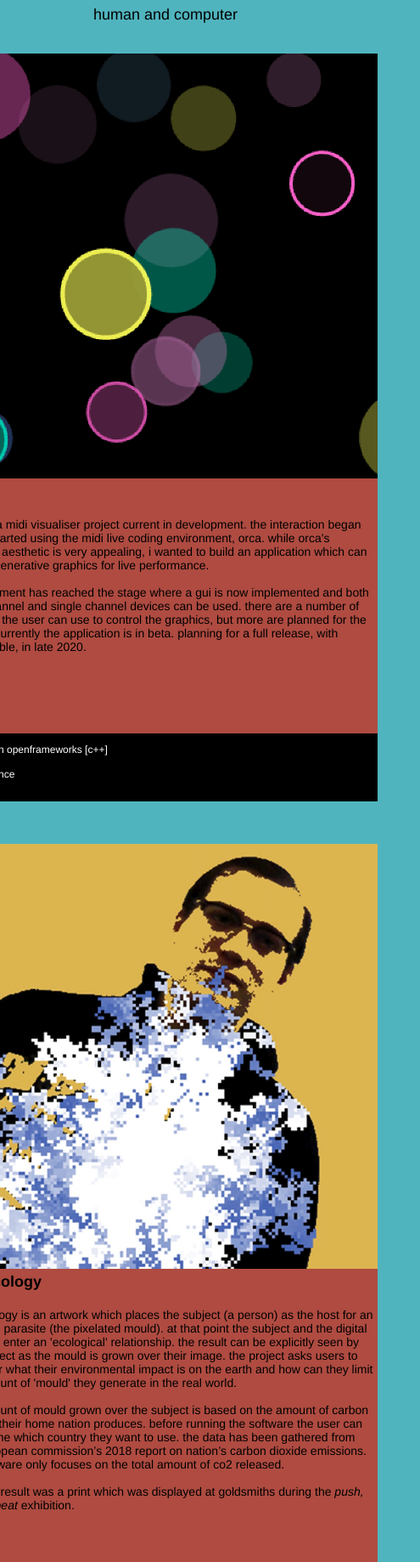
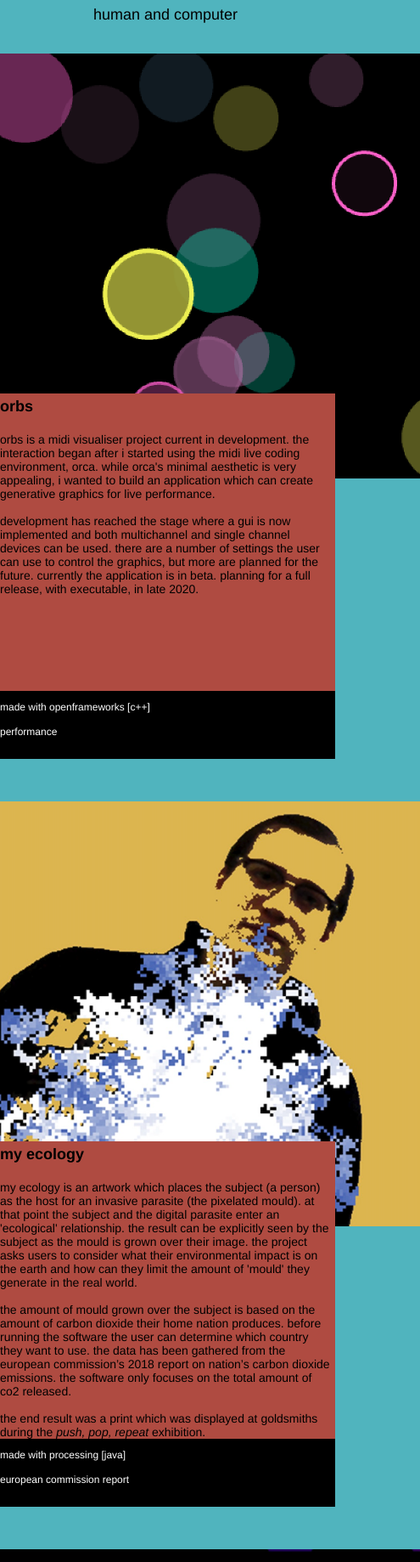
Before and after one commit to callumfowler101/callumfowler101.github.io, a plain HTML site: page portfolio.html in a window 390 px wide. Shown: the part 162-2000 px from the top of the page at 85% size, 495 px wide, since content can reach past the window. Drawn offline with Linux system fonts and the light colour scheme.

Commit message:
mobile format change --portfolio

```diff
--- a/main.css
+++ b/main.css
@@ -251,16 +251,16 @@ footer.big_pad{
 
     section.grid_box{
         display: grid;
-        grid-template-columns: 500px;
-        grid-template-rows: 500px 300px 80px;
+        grid-template-columns: 400px;
+        grid-template-rows: 400px 350px 80px;
         justify-content: center;
         grid-template-areas: "img" "sec_main" "sec_foot";
     }
 
     section.grid_box2{
         display: grid;
-        grid-template-columns: 500px;
-        grid-template-rows: 500px 350px 80px;
+        grid-template-columns: 400px;
+        grid-template-rows: 400px 350px 80px;
         justify-content: center;
         grid-template-areas: "img" "sec_main" "sec_foot";
     }
```
